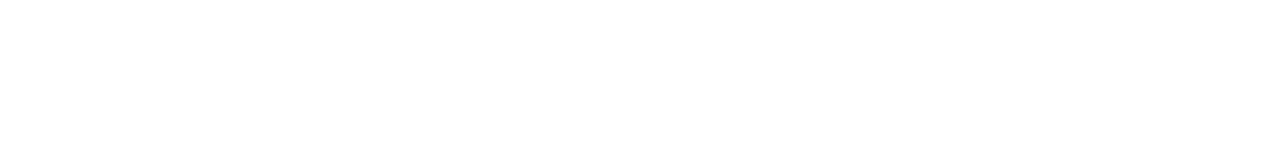
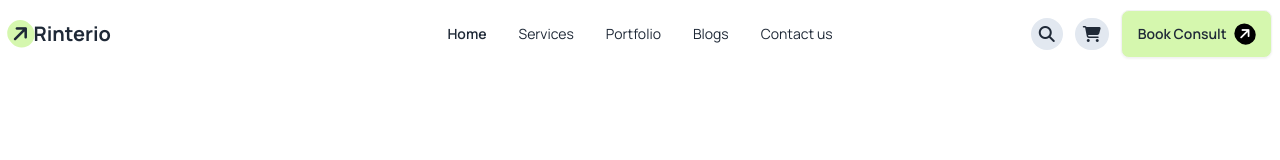
Before and after one commit to PHOYSAL/assignment-03, a plain HTML site: page index.html in a window 1280 px wide. Drawn offline with nearby package versions, Linux system fonts and the light colour scheme.

Commit message:
navbar complite

```diff
--- a/index.html
+++ b/index.html
@@ -12,8 +12,10 @@
   <link rel="preconnect" href="https://fonts.googleapis.com">
   <link rel="preconnect" href="https://fonts.gstatic.com" crossorigin>
   <link href="https://fonts.googleapis.com/css2?family=Manrope:wght@200..800&display=swap" rel="stylesheet">
+  <!-- font-awesome cdn -->
+  <script src="https://kit.fontawesome.com/663b40ae88.js" crossorigin="anonymous"></script>
   <style>
-        .manrope{
+    .manrope {
       font-family: "Manrope", sans-serif;
     }
   </style>
@@ -23,6 +25,7 @@
         extend: {
           colors: {
             clifford: '#da373d',
+            'btn-color': '#ABEF5F80',
           }
         }
       }
@@ -31,8 +34,47 @@
 </head>
 
 <body class="manrope">
-    <header></header>
-    <main></main>
+  <header class="container mx-auto">
+    <!-- navbar section  -->
+    <section class="mb-10">
+      <div class="navbar bg-base-100">
+        <div class="navbar-start">
+          <div class="dropdown">
+            <div tabindex="0" role="button" class="btn btn-ghost lg:hidden">
+              <svg xmlns="http://www.w3.org/2000/svg" class="h-5 w-5" fill="none" viewBox="0 0 24 24"
+                stroke="currentColor">
+                <path stroke-linecap="round" stroke-linejoin="round" stroke-width="2" d="M4 6h16M4 12h8m-8 6h16" />
+              </svg>
+            </div>
+            <ul tabindex="0" class="menu menu-sm dropdown-content bg-base-100 rounded-box z-[1] mt-3 w-52 p-2 shadow">
+              <li><a>Home</a></li>
+              <li><a>Services</a></li>
+              <li><a>Portfolio</a></li>
+              <li><a>Blogs</a></li>
+              <li><a>Contact us</a></li>
+            </ul>
+          </div>
+          <a class="font-bold text-xl "><i class="fa-solid fa-arrow-right -rotate-45 bg-btn-color rounded-full p-1"></i>Rinterio</a>
+        </div>
+        <div class="navbar-center hidden lg:flex">
+          <ul class="menu menu-horizontal px-1">
+            <li class="font-semibold"><a>Home</a></li>
+            <li><a>Services</a></li>
+            <li><a>Portfolio</a></li>
+            <li><a>Blogs</a></li>
+            <li><a>Contact us</a></li>
+          </ul>
+        </div>
+        <div class="navbar-end space-x-3">
+          <a href=""><i class="fa-solid fa-magnifying-glass bg-slate-200 rounded-full p-2"></i></a>
+          <a href=""><i class="fa-solid fa-cart-shopping bg-slate-200 rounded-full p-2"></i></a>
+          <a class="btn bg-btn-color">Book Consult<i class="fa-solid fa-arrow-right -rotate-45 text-white bg-black rounded-full p-1"></i></a>
+        </div>
+      </div>
+    </section>
+  </header>
+  <main>
+  </main>
   <footer></footer>
 </body>
 
```
Also changed, not shown: tailwind.config.js (added). Lines whose indentation alone changed are shown as unchanged.
